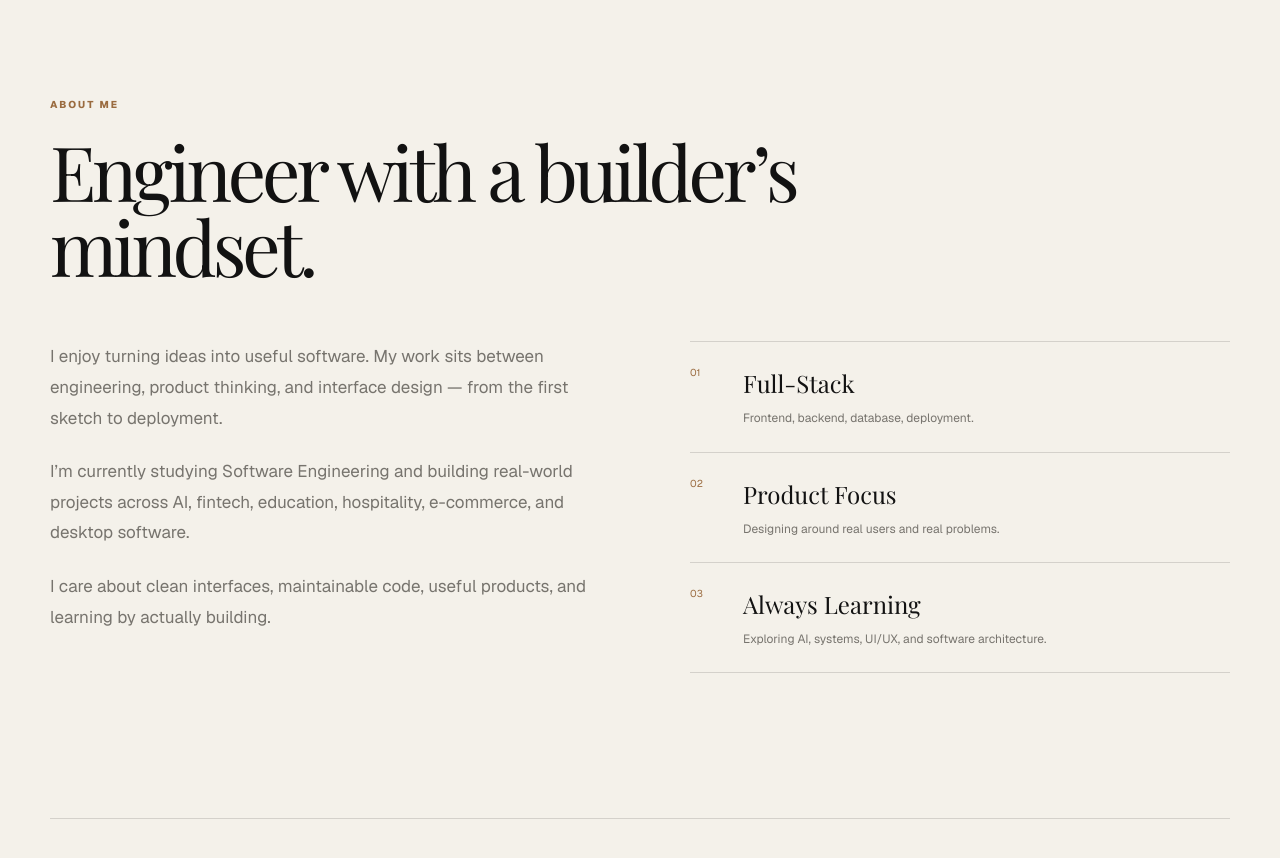
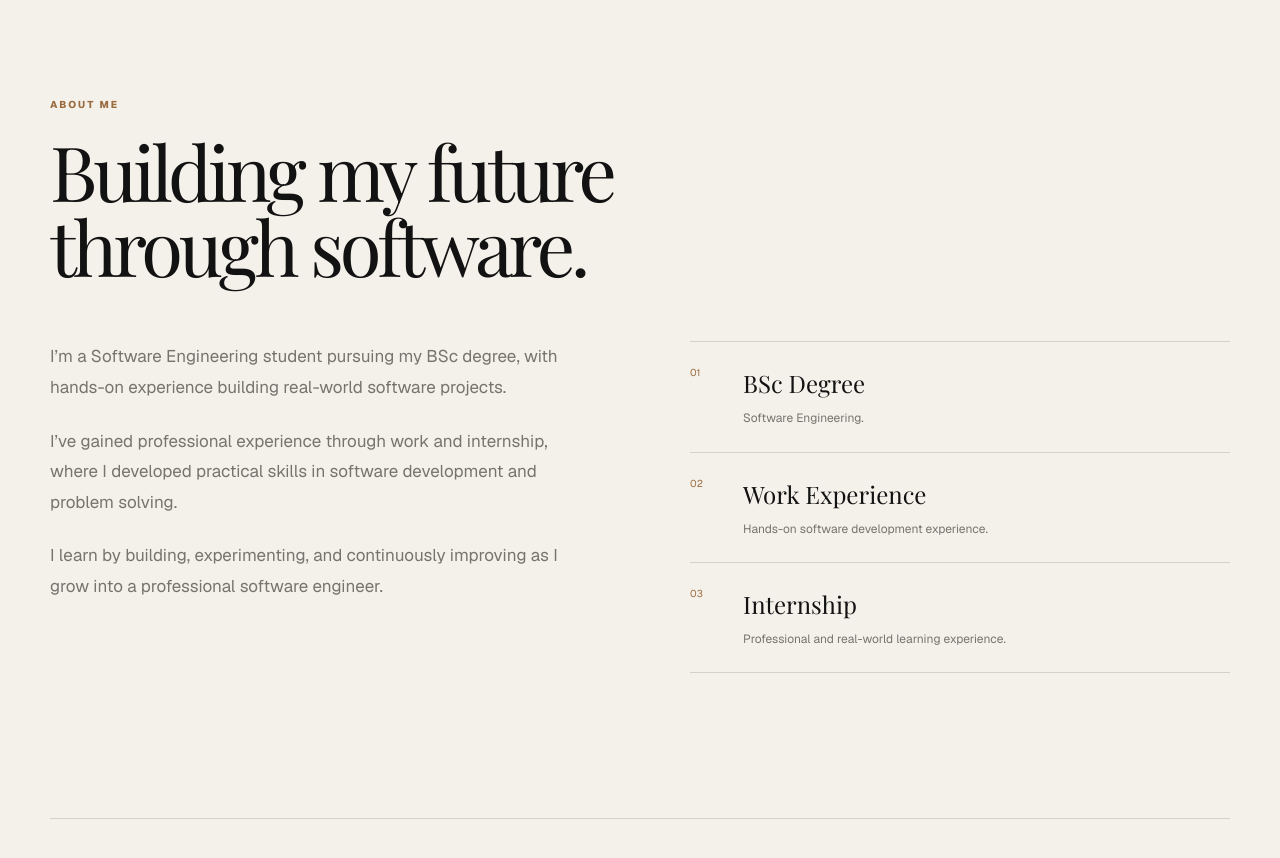
Before and after one commit to isakhu/yishak-tule, a Next.js app: page / in a window 1280 px wide. Shown: the part 3520-4378 px from the top of the page. Built offline with nearby package versions, Linux system fonts and the light colour scheme; a web font is replaced by a local one.

Commit message:
feat: refresh about section

```diff
--- a/app/page.tsx
+++ b/app/page.tsx
@@ -159,13 +159,13 @@ const copy = {
     workEyebrow: "SELECTED WORK", workTitle: "Things I’ve built.",
     workLead: "From product ideas to working systems, these are projects I’ve built while growing as an engineer.",
     allProjects: "See all projects on GitHub", liveDemo: "Live demo", sourceCode: "Source code",
-    aboutEyebrow: "ABOUT ME", aboutTitle: "Engineer with a builder’s mindset.",
-    about1: "I enjoy turning ideas into useful software. My work sits between engineering, product thinking, and interface design — from the first sketch to deployment.",
-    about2: "I’m currently studying Software Engineering and building real-world projects across AI, fintech, education, hospitality, e-commerce, and desktop software.",
-    about3: "I care about clean interfaces, maintainable code, useful products, and learning by actually building.",
-    fullstack: "Full-Stack", fullstackText: "Frontend, backend, database, deployment.", product: "Product Focus",
-    productText: "Designing around real users and real problems.", learning: "Always Learning",
-    learningText: "Exploring AI, systems, UI/UX, and software architecture.", toolkit: "TOOLKIT",
+    aboutEyebrow: "ABOUT ME", aboutTitle: "Building my future through software.",
+    about1: "I’m a Software Engineering student pursuing my BSc degree, with hands-on experience building real-world software projects.",
+    about2: "I’ve gained professional experience through work and internship, where I developed practical skills in software development and problem solving.",
+    about3: "I learn by building, experimenting, and continuously improving as I grow into a professional software engineer.",
+    fullstack: "BSc Degree", fullstackText: "Software Engineering.", product: "Work Experience",
+    productText: "Hands-on software development experience.", learning: "Internship",
+    learningText: "Professional and real-world learning experience.", toolkit: "TOOLKIT",
     toolkitTitle: "Technologies I work with.", contactEyebrow: "HAVE A PROJECT IN MIND?",
     contactTitle: "Let’s make something meaningful.", getInTouch: "Get in touch", location: "LOCATION",
     footer: "Designing. Building. Learning.", theme: "Theme", language: "Language",
@@ -179,13 +179,13 @@ const copy = {
     workEyebrow: "የተመረጡ ስራዎች", workTitle: "የገነባኋቸው ነገሮች።",
     workLead: "ከምርት ሀሳቦች እስከ ሙሉ ስርዓቶች፣ በኢንጂነርነት ልምዴን እያሳደግሁ የገነባኋቸው ፕሮጀክቶች ናቸው።",
     allProjects: "ሁሉንም ፕሮጀክቶች በGitHub ይመልከቱ", liveDemo: "የቀጥታ ማሳያ", sourceCode: "የምንጭ ኮድ",
-    aboutEyebrow: "ስለእኔ", aboutTitle: "በመገንባት አስተሳሰብ የሚሰራ ኢንጂነር።",
-    about1: "ሀሳቦችን ወደ ጠቃሚ ሶፍትዌር መቀየር እወዳለሁ። ስራዬ በኢንጂነሪንግ፣ በምርት አስተሳሰብ እና በUI/UX ዲዛይን መካከል ይገኛል።",
-    about2: "በአሁኑ ጊዜ Software Engineering እየተማርኩ ሲሆን AI፣ FinTech፣ ትምህርት፣ ሆስፒታሊቲ፣ ኢ-ኮሜርስ እና ዴስክቶፕ ሶፍትዌር ዘርፎች ውስጥ እውነተኛ ፕሮጀክቶችን እገነባለሁ።",
-    about3: "ንፁህ ኢንተርፌሶችን፣ ለማስተዳደር ቀላል ኮድን፣ ጠቃሚ ምርቶችን እና በመገንባት መማርን እጠብቃለሁ።",
-    fullstack: "Full-Stack", fullstackText: "Frontend፣ backend፣ database እና deployment።", product: "የምርት ትኩረት",
-    productText: "በተጠቃሚዎችና በእውነተኛ ችግሮች ዙሪያ ዲዛይን ማድረግ።", learning: "ሁልጊዜ እማራለሁ",
-    learningText: "AI፣ systems፣ UI/UX እና software architecture እያሰሳሁ።", toolkit: "መሳሪያዎቼ",
+    aboutEyebrow: "ስለእኔ", aboutTitle: "የወደፊቴን በሶፍትዌር እየገነባሁ ነው።",
+    about1: "የSoftware Engineering ተማሪ ሲሆን የBSc ዲግሪዬን እየተከታተልኩ ነው፣ እውነተኛ የሶፍትዌር ፕሮጀክቶችን በመገንባትም ተግባራዊ ልምድ አግኝቻለሁ።",
+    about2: "በስራ እና በኢንተርንሺፕ ያገኘሁት ልምድ በሶፍትዌር ልማት እና ችግር መፍታት ላይ ተግባራዊ ክህሎት እንዳገኝ ረድቶኛል።",
+    about3: "በመገንባት፣ በመሞከር እና በተከታታይ በመሻሻል እየተማርኩ ወደ ፕሮፌሽናል የሶፍትዌር ኢንጂነርነት እያደግሁ ነው።",
+    fullstack: "BSc ዲግሪ", fullstackText: "Software Engineering።", product: "የስራ ልምድ",
+    productText: "ተግባራዊ የሶፍትዌር ልማት ልምድ።", learning: "ኢንተርንሺፕ",
+    learningText: "የሙያ እና የእውነተኛ ስራ የመማር ልምድ።", toolkit: "መሳሪያዎቼ",
     toolkitTitle: "የምሰራባቸው ቴክኖሎጂዎች።", contactEyebrow: "ፕሮጀክት አለዎት?",
     contactTitle: "ትርጉም ያለው ነገር እንስራ።", getInTouch: "ያነጋግሩኝ", location: "አካባቢ",
     footer: "እንዲነድፍ። እንዲገነባ። እንዲማር።", theme: "ገጽታ", language: "ቋንቋ",
```
